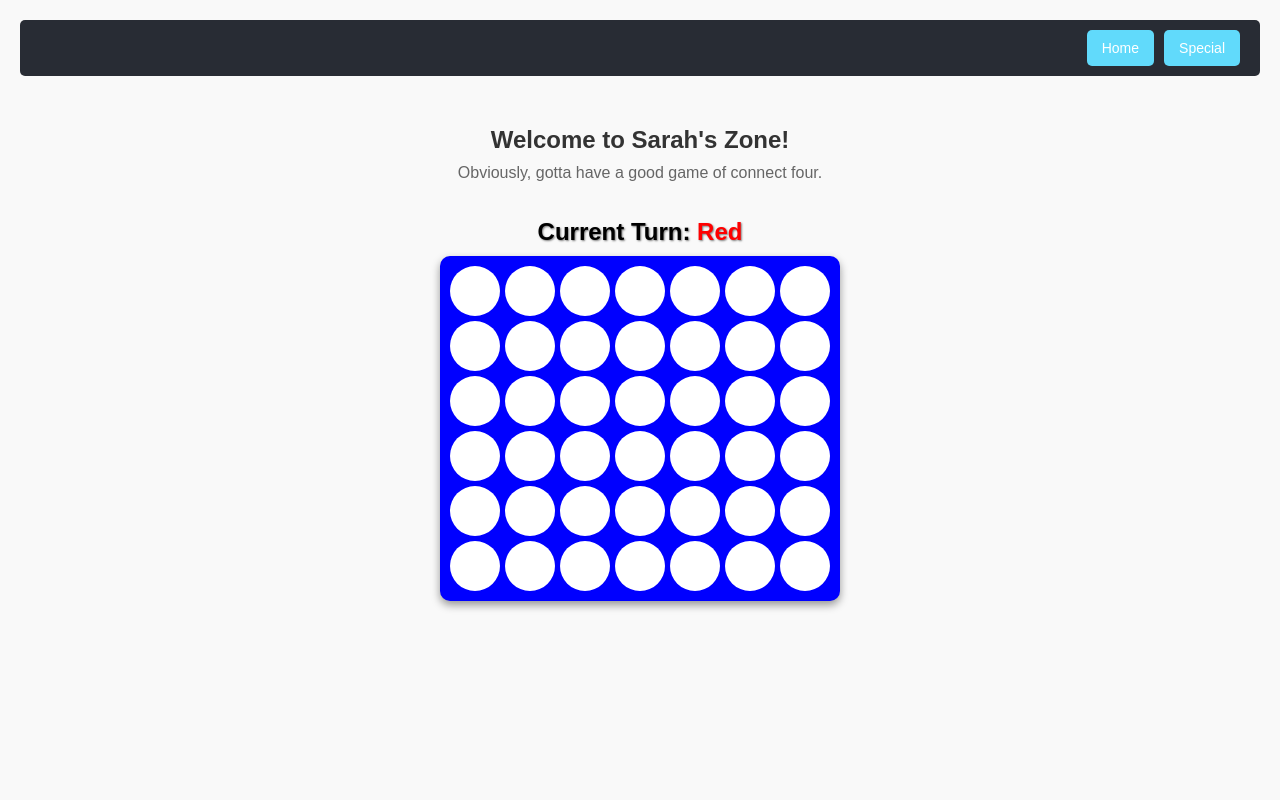
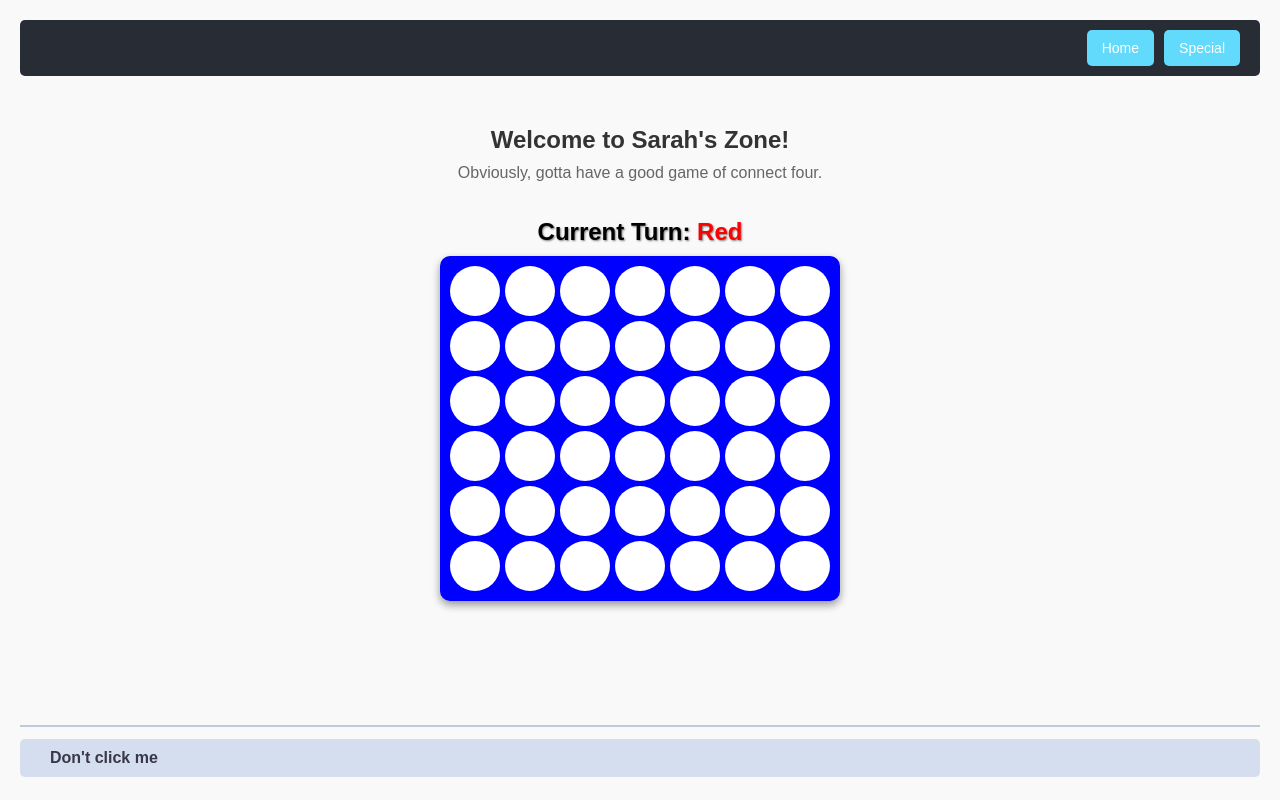
Before and after one commit to JacobMckenna/mywebsite, a React (Create React App) app: page /sarah in a window 1280 px wide. Built offline with nearby package versions, Linux system fonts and the light colour scheme.

Commit message:
added footer

```diff
--- /dev/null
+++ b/src/components/Footer.js
@@ -0,0 +1,24 @@
+import React from 'react';
+import '../styles/footer.css'; // Assuming you have this CSS file
+
+function Footer() {
+  return (
+    <>
+      {/* Pagebreak line */}
+      <hr className="pagebreak" />
+      {/* Footer */}
+      <footer className="footer">
+        <a
+          href="https://www.youtube.com/watch?v=dQw4w9WgXcQ"
+          className="dont-click-link"
+          target="_blank"
+          rel="noopener noreferrer"
+        >
+          Don't click me
+        </a>
+      </footer>
+    </>
+  );
+}
+
+export default Footer;
--- a/src/components/Home.js
+++ b/src/components/Home.js
@@ -1,4 +1,5 @@
 import Header from './Header'; // Import the Header component
+import Footer from './Footer';
 import '../styles/Home.css';
 
 
@@ -22,6 +23,7 @@ function Home() {
             className="hot-chocolate-gif"
           />
         </div>
+        <Footer />
       </div>
     );
   }
--- a/src/components/SarahPage.js
+++ b/src/components/SarahPage.js
@@ -1,6 +1,7 @@
 import React, { useState } from 'react';
 import '../styles/SarahPage.css';
 import Header from './Header'; // Import the Header component
+import Footer from './Footer'; // Import the Header component
 
 function SarahPage() {
   const [board, setBoard] = React.useState(
@@ -307,6 +308,7 @@ function SarahPage() {
           }}
         />
       ))}
+    <Footer />
     </div>
   );
 }
--- a/src/styles/SarahPage.css
+++ b/src/styles/SarahPage.css
@@ -73,9 +73,9 @@
 
   /* Reveal text for yellow chip */
   .connect-four-cell.yellow-chip .cell-text {
-    color: white; /* Text color for yellow chip */
+    color: rgb(255, 255, 255); /* Text color for yellow chip */
     opacity: 1; /* Make text visible */
-    text-shadow: 1px 1px 2px rgba(0, 0, 0, 0.5); /* Subtle shadow for better readability */
+    text-shadow: 1px 1px 2px rgba(0, 0, 0, 0.8); /* Subtle shadow for better readability */
     font-weight: bold;
   }
 
--- /dev/null
+++ b/src/styles/footer.css
@@ -0,0 +1,31 @@
+  .footer {
+    display: flex;
+    justify-content: flex;  /* Adds space between buttons */
+    padding: 10px 20px;
+    background-color: #d5deee;
+    border-radius: 5px;
+  }
+
+
+  .footer .dont-click-link {
+    margin-left: auto; /* Push it to the far left */
+    margin-left: 10px;
+    text-decoration: none;
+    color: #383847;
+    font-weight: bold;
+    cursor: pointer;
+  }
+
+  .footer .dont-click-link:hover {
+    text-decoration: underline;
+  }
+
+
+  .pagebreak {
+    border: none;
+    height: 2px;
+    background-color: #c0cadf;
+    margin-top: 10%;
+    margin-bottom: 1%;
+    width: 100%; /* Ensures it spans the entire width */
+  }
```
